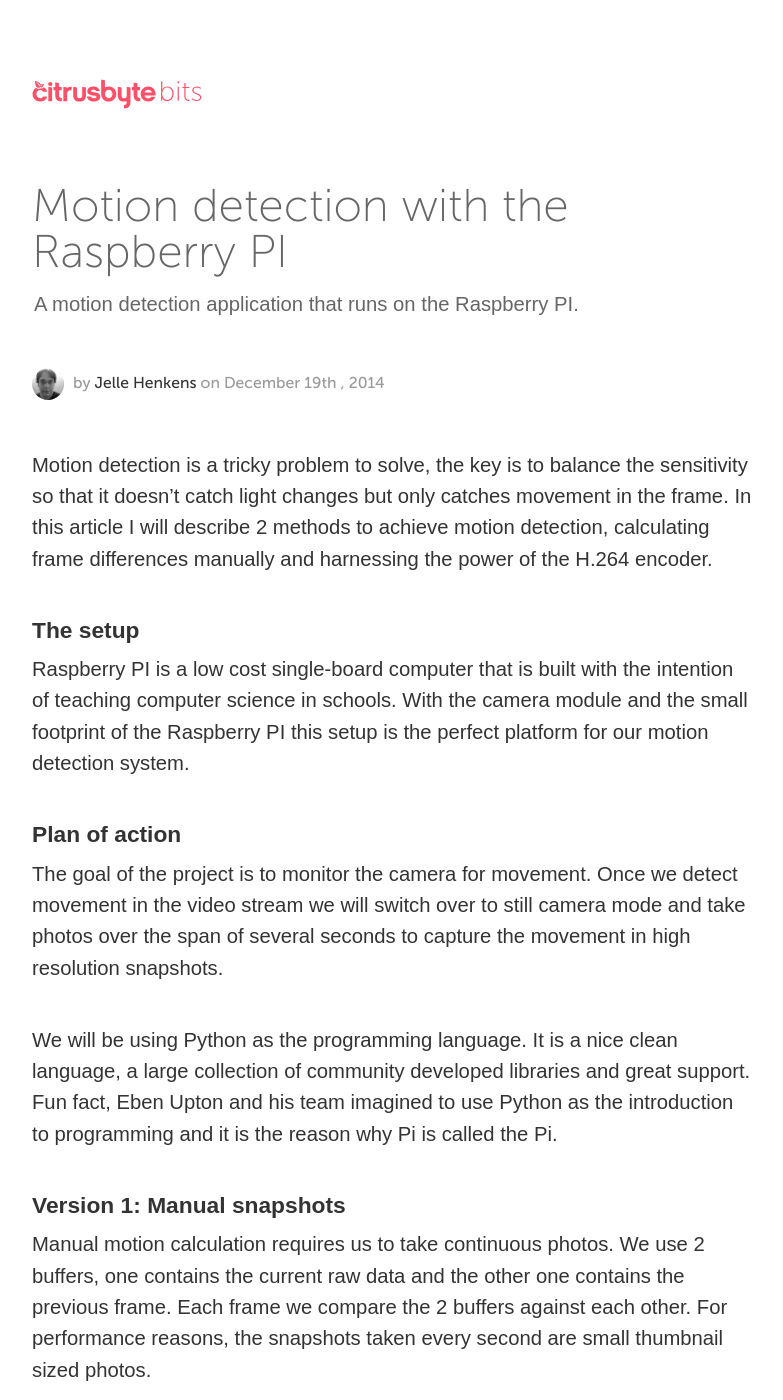
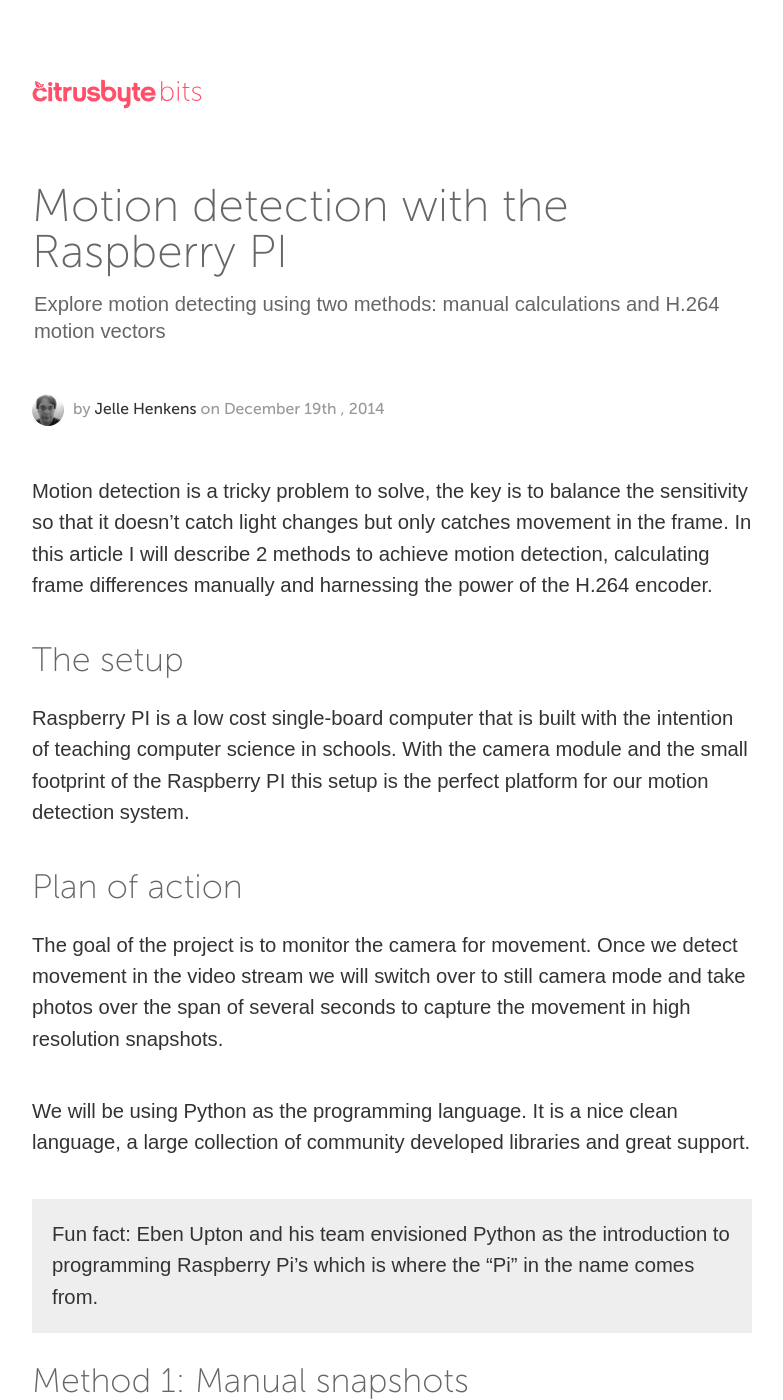
Before and after one commit to JonathanHorowitzCB/citrusbyte.github.io, a Jekyll site: the page built from _posts/2014-12-19-pimotion.markdown, in a window 1280 px wide and 1400 px high. Shown: the whole window, without its empty margins (248-1031 px from the left). Built offline with Jekyll 4.4.1, drawn with Linux system fonts in a browser that asks for light colours; some of the changed text lies outside the part shown.

Commit message:
Refs #20: Content Review - header syntax, description
* Header syntax
* Description
* Fun fact quote
* s/Version/Method/

```diff
--- a/_posts/2014-12-19-pimotion.markdown
+++ b/_posts/2014-12-19-pimotion.markdown
@@ -1,7 +1,7 @@
 ---
 layout: post
 title:  "Motion detection with the Raspberry PI"
-description: "A motion detection application that runs on the Raspberry PI."
+description: "Explore motion detecting using two methods: manual calculations and H.264 motion vectors"
 date:   2014-12-19 12:52:00
 categories: code
 author: jhenkens
@@ -9,19 +9,19 @@
 
 Motion detection is a tricky problem to solve, the key is to balance the sensitivity so that it doesn't catch light changes but only catches movement in the frame. In this article I will describe 2 methods to achieve motion detection, calculating frame differences manually and harnessing the power of the H.264 encoder.
 
-The setup
----------
+# The setup
 
 Raspberry PI is a low cost single-board computer that is built with the intention of teaching computer science in schools. With the camera module and the small footprint of the Raspberry PI this setup is the perfect platform for our motion detection system.
 
-Plan of action
---------------
+# Plan of action
+
 The goal of the project is to monitor the camera for movement. Once we detect movement in the video stream we will switch over to still camera mode and take photos over the span of several seconds to capture the movement in high resolution snapshots.
 
-We will be using Python as the programming language. It is a nice clean language, a large collection of community developed libraries and great support. Fun fact, Eben Upton and his team imagined to use Python as the introduction to programming and it is the reason why Pi is called the Pi.
+We will be using Python as the programming language. It is a nice clean language, a large collection of community developed libraries and great support.
 
-Version 1: Manual snapshots
----------------------------
+> Fun fact: Eben Upton and his team envisioned Python as the introduction to programming Raspberry Pi's which is where the "Pi" in the name comes from.
+
+# Method 1: Manual snapshots
 
 Manual motion calculation requires us to take continuous photos. We use 2 buffers, one contains the current raw data and the other one contains the previous frame. Each frame we compare the 2 buffers against each other. For performance reasons, the snapshots taken every second are small thumbnail sized photos.
 
@@ -41,7 +41,7 @@
     imageData.close()
     return im, buffer
 
-# Capture the first frame
+## Capture the first frame
 image1, buffer1 = captureFrame()
 
 while (True):
@@ -68,12 +68,11 @@
 {% endhighlight %}
 
 
-### Conclusions:
+## Conclusions:
 
 The idea is simple and straightforward but there is one big disadvantage to this approach. Calculating movement by comparing raw pixel values makes it overly sensitive to static, brightness changes and minor movements. These are not the movements that we like to detect. This results in a lot of false positives.
 
-Version 2: Using motion vectors
--------------------------------
+# Method 2: Using motion vectors
 
 The first thing I wanted to do is to prevent using shell commands, after digging I found the [picamera python library](http://picamera.readthedocs.org/en/release-1.8/) that achieves this requirement.
 
@@ -278,8 +276,7 @@
 {% endhighlight %}
 
 
-Final Thoughts
---------------
+# Final Thoughts
 
 Using the Raspberry PI as the platform is a perfect fit for a motion detection system. The small footprint allows us to embed the Pi in a small encasing to monitor movement without bulky and expensive hardware.
 
@@ -287,6 +284,4 @@
 
 With AT&T's awesome M2X python library, uploading our final montage photo to our device was possibly with just 3 lines of code.
 
-
-
 The full source code with installation instructions can be found on [https://github.com/citrusbyte/pimotion](https://github.com/citrusbyte/pimotion).
```
Also changed, not shown: other parts of _posts/2014-12-19-pimotion.markdown (+2 -3 lines).
